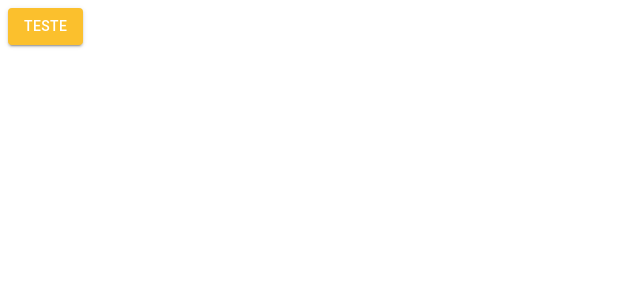
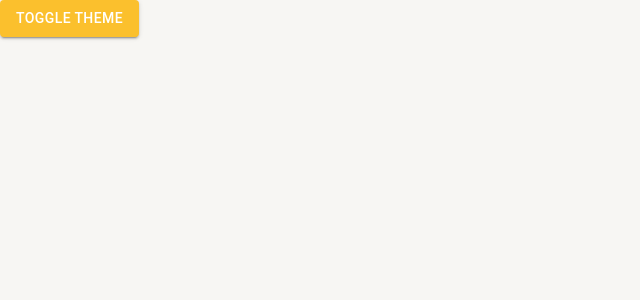
Before and after one commit to alaninfo23/crud-city-and-people, a React (Create React App) app: page /pagina-inicial in a window 1280 px wide. Shown: the top 300 px of the page, without its empty margins (0-640 px from the left). Built offline with nearby package versions, Linux system fonts and the light colour scheme.

Commit message:
feat: add tema escuro e troca de tema

```diff
--- a/public/index.html
+++ b/public/index.html
@@ -13,7 +13,7 @@
     <link rel="manifest" href="%PUBLIC_URL%/manifest.json" />
     <title>Cadastro</title>
   </head>
-  <body>
+  <body style="margin: 0; padding: 0;">
     <noscript>Você precisa de javascript para rodar a aplicação.</noscript>
     <div id="root"></div>
   </body>
--- a/src/routes/index.tsx
+++ b/src/routes/index.tsx
@@ -1,10 +1,13 @@
 import { Button } from "@mui/material";
 import { Navigate, Route, Routes } from "react-router-dom";
+import { useAppThemeContext } from "../shared/contexts";
 
 export const AppRoutes = () => {
+  const { toggleTheme } = useAppThemeContext();
+
   return (
     <Routes>
-      <Route path="/pagina-inicial" element={<Button variant="contained" color="primary">teste</Button>} />
+      <Route path="/pagina-inicial" element={<Button variant="contained" color="primary" onClick={toggleTheme}>toggle theme</Button>} />
       <Route path="*" element={<Navigate to="/pagina-inicial" />} />
     </Routes>
   );
--- /dev/null
+++ b/src/shared/contexts/DrawerContext.tsx
@@ -0,0 +1,9 @@
+export { };
+
+// interface IDrawerProviderProps {
+//   children: React.ReactNode
+// }
+
+// export const DrawerProvider: React.FC<IDrawerProviderProps> = ({ children }) => {
+
+// }
--- /dev/null
+++ b/src/shared/contexts/ThemeContext.tsx
@@ -0,0 +1,43 @@
+import { createContext, useCallback, useContext, useMemo, useState } from "react";
+import { ThemeProvider } from "@mui/material";
+import { Box } from "@mui/system";
+import { LightTheme, DarkTheme } from "./../themes";
+
+interface IAppThemeProviderProps {
+  children: React.ReactNode;
+}
+
+interface IThemeContextData {
+  themeName: 'light' | 'dark';
+  toggleTheme: () => void;
+}
+
+const ThemeContext = createContext({} as IThemeContextData);
+
+export const useAppThemeContext = () => {
+  return useContext(ThemeContext);
+}
+
+export const AppThemeProvider: React.FC<IAppThemeProviderProps> = ({ children }) => {
+  const [themeName, setThemeName] = useState<'light' | 'dark'>('light');
+
+  const toggleTheme = useCallback(() => {
+    setThemeName(oldThemeName => oldThemeName === 'light' ? 'dark' : 'light');
+  }, []);
+
+  const theme = useMemo(() => {
+    if (themeName === 'light') return LightTheme;
+
+    return DarkTheme;
+  }, [themeName]);
+
+  return (
+    <ThemeContext.Provider value={{ themeName, toggleTheme }}>
+      <ThemeProvider theme={theme}>
+        <Box width="100vw" height="100vh" bgcolor={theme.palette.background.default}>
+          {children}
+        </Box>
+      </ThemeProvider>
+    </ThemeContext.Provider>
+  );
+}
--- a/src/shared/contexts/index.ts
+++ b/src/shared/contexts/index.ts
@@ -1 +1,2 @@
-export { };
+export * from './ThemeContext';
+export * from './DrawerContext';
--- /dev/null
+++ b/src/shared/themes/Dark.ts
@@ -0,0 +1,23 @@
+import { createTheme } from '@mui/material';
+import { cyan, yellow } from '@mui/material/colors';
+
+export const DarkTheme = createTheme({
+  palette: {
+    primary: {
+      main: yellow[700],
+      dark: yellow[800],
+      light: yellow[500],
+      contrastText: '#ffffff',
+    },
+    secondary: {
+      main: cyan[500],
+      dark: cyan[400],
+      light: cyan[300],
+      contrastText: '#ffffff',
+    },
+    background: {
+        paper: '#303134',
+        default: '#202124',
+    }
+  }
+});
--- a/src/shared/themes/index.ts
+++ b/src/shared/themes/index.ts
@@ -1 +1,2 @@
 export * from './Light';
+export * from './Dark';
```
Also changed, not shown: src/App.tsx (+4 -4 lines), src/shared/components/menu-lateral/MenuLateral.tsx (added, +9 -0 lines), src/shared/layouts/LayoutBaseDePagina.tsx (added, +8 -0 lines).
